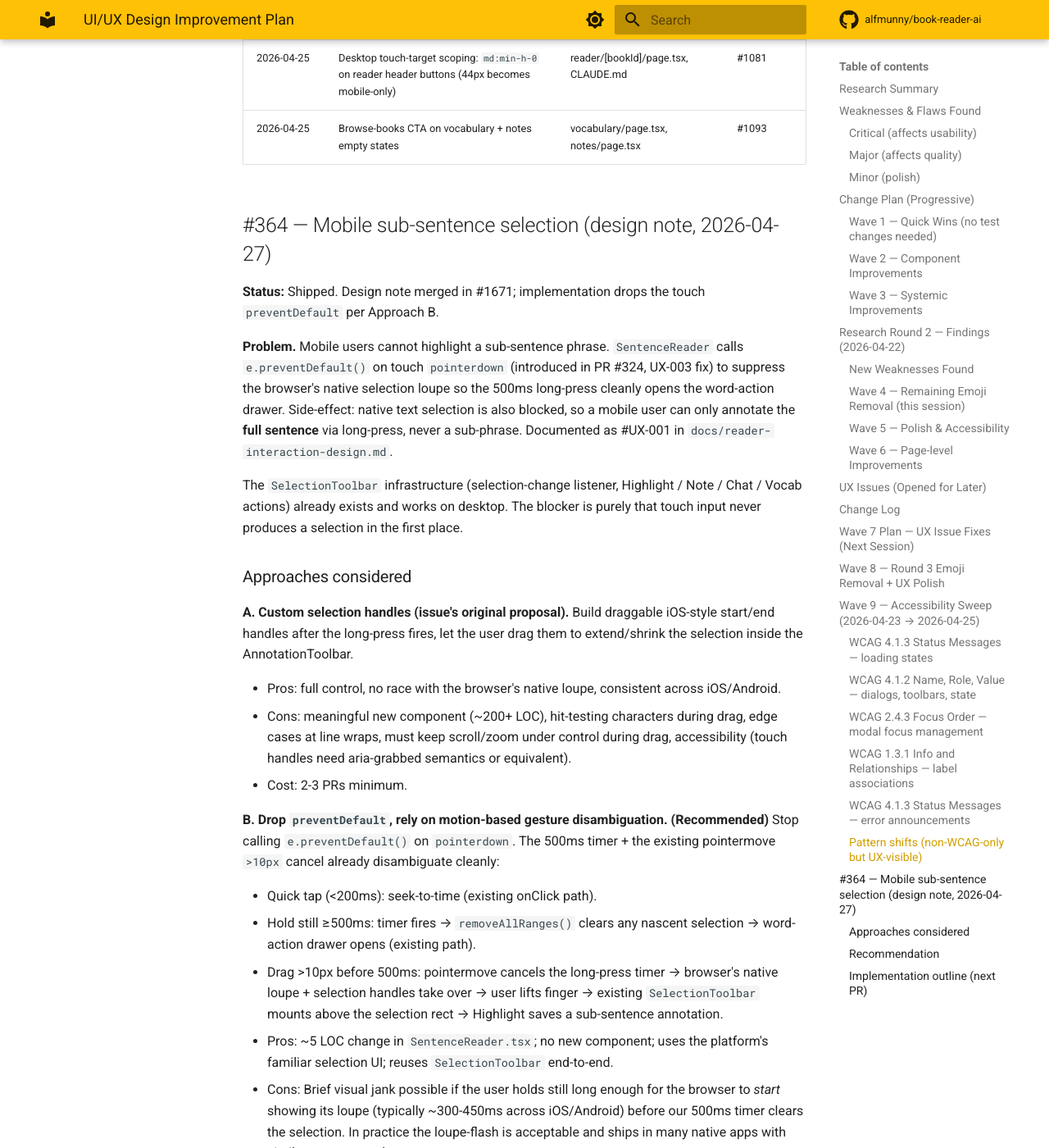
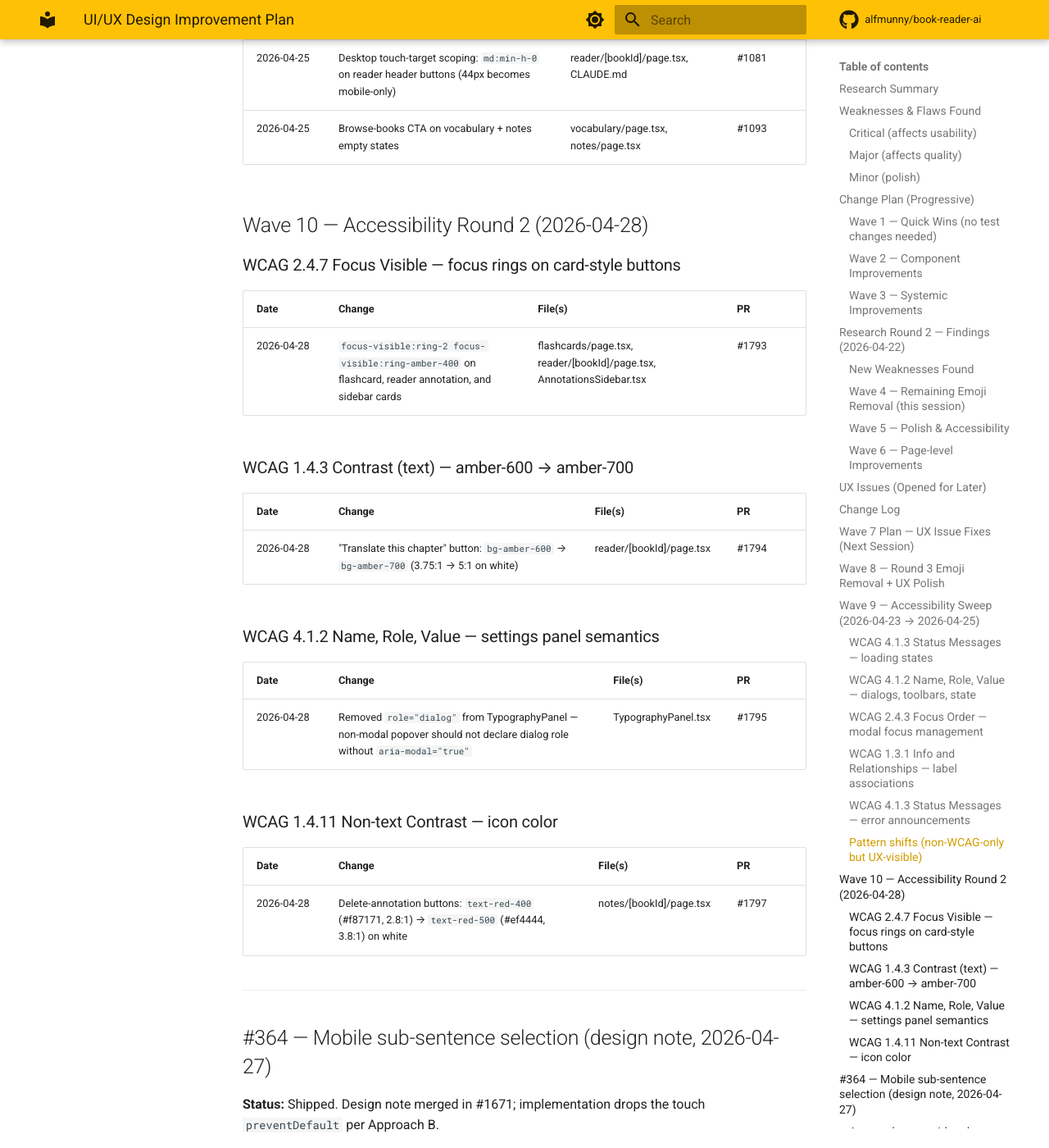
Before and after one commit to alfmunny/book-reader-ai, an MkDocs documentation site: the page built from docs/design-improvement-plan.md, in a window 1280 px wide and 1400 px high, scrolled down 11365 px. Shown: the whole window at 82% size. Built offline with MkDocs 1.6.1 and Material for MkDocs 9.7.7, drawn with Linux system fonts in a browser that asks for light colours; comment, search, counter and statistics services are not loaded.

Commit message:
docs: log Wave 10 accessibility fixes in design-improvement-plan

```diff
--- a/docs/design-improvement-plan.md
+++ b/docs/design-improvement-plan.md
@@ -245,6 +245,30 @@ Systematic WCAG 2.1 AA pass covering loading states, dialog semantics, focus man
 | 2026-04-25 | Desktop touch-target scoping: `md:min-h-0` on reader header buttons (44px becomes mobile-only) | reader/[bookId]/page.tsx, CLAUDE.md | #1081 |
 | 2026-04-25 | Browse-books CTA on vocabulary + notes empty states | vocabulary/page.tsx, notes/page.tsx | #1093 |
 
+## Wave 10 — Accessibility Round 2 (2026-04-28)
+
+### WCAG 2.4.7 Focus Visible — focus rings on card-style buttons
+| Date | Change | File(s) | PR |
+|------|--------|---------|----|
+| 2026-04-28 | `focus-visible:ring-2 focus-visible:ring-amber-400` on flashcard, reader annotation, and sidebar cards | flashcards/page.tsx, reader/[bookId]/page.tsx, AnnotationsSidebar.tsx | #1793 |
+
+### WCAG 1.4.3 Contrast (text) — amber-600 → amber-700
+| Date | Change | File(s) | PR |
+|------|--------|---------|----|
+| 2026-04-28 | "Translate this chapter" button: `bg-amber-600` → `bg-amber-700` (3.75:1 → 5:1 on white) | reader/[bookId]/page.tsx | #1794 |
+
+### WCAG 4.1.2 Name, Role, Value — settings panel semantics
+| Date | Change | File(s) | PR |
+|------|--------|---------|----|
+| 2026-04-28 | Removed `role="dialog"` from TypographyPanel — non-modal popover should not declare dialog role without `aria-modal="true"` | TypographyPanel.tsx | #1795 |
+
+### WCAG 1.4.11 Non-text Contrast — icon color
+| Date | Change | File(s) | PR |
+|------|--------|---------|----|
+| 2026-04-28 | Delete-annotation buttons: `text-red-400` (#f87171, 2.8:1) → `text-red-500` (#ef4444, 3.8:1) on white | notes/[bookId]/page.tsx | #1797 |
+
+---
+
 ## #364 — Mobile sub-sentence selection (design note, 2026-04-27)
 
 **Status:** Shipped. Design note merged in #1671; implementation drops the touch `preventDefault` per Approach B.
```
